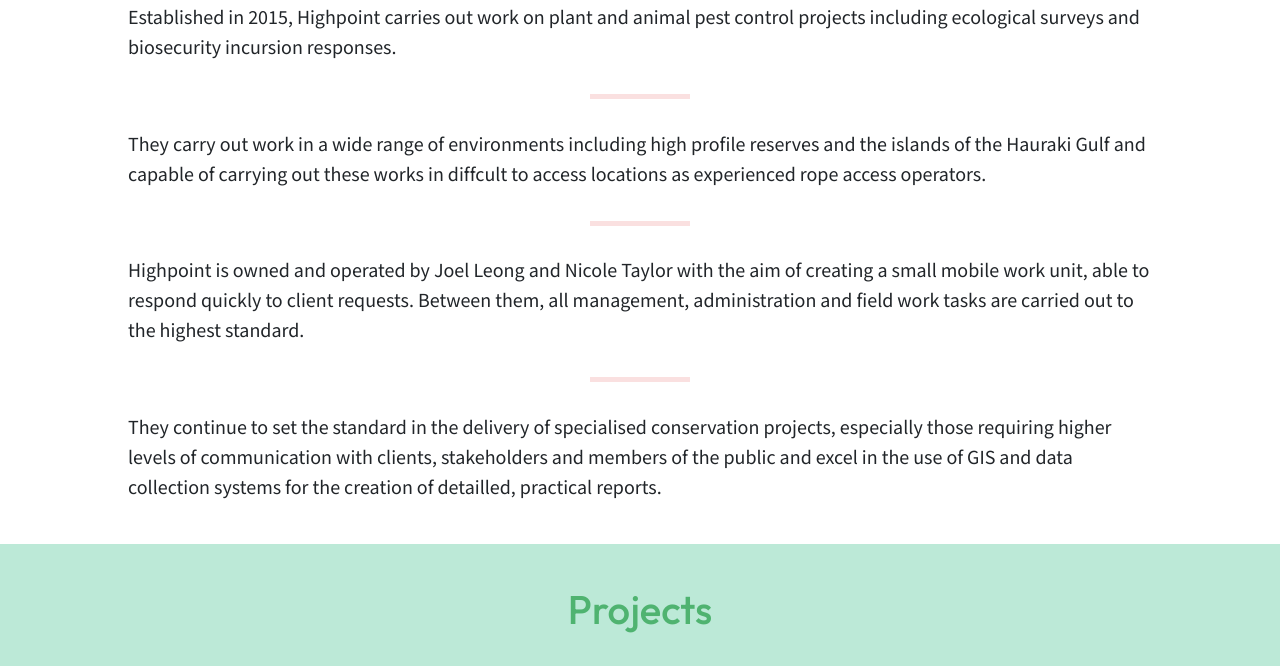
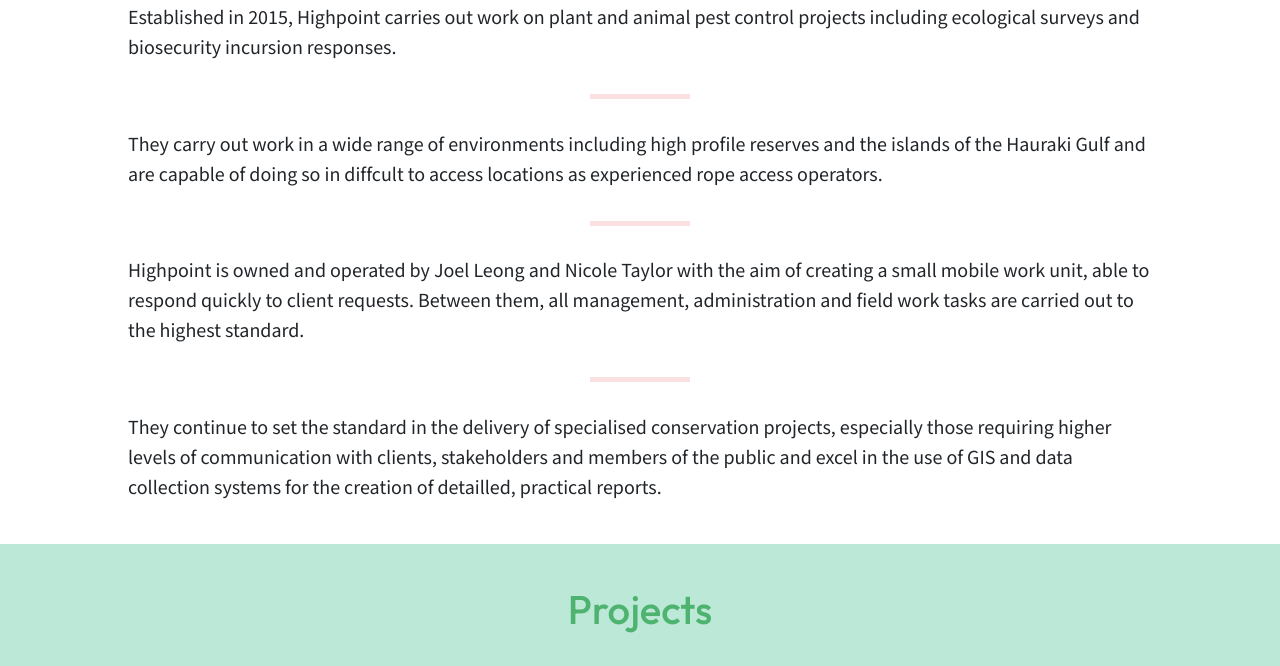
Before and after one commit to 0ffstat/0ffstat.github.io, a plain HTML site: page index.html in a window 1280 px wide. Shown: the part 914-1580 px from the top of the page. Drawn offline with nearby package versions, Linux system fonts and the light colour scheme.

Commit message:
Update index.html

```diff
--- a/index.html
+++ b/index.html
@@ -53,7 +53,7 @@
         <hr>
         <p>
           They carry out work in a wide range of environments including high profile reserves and the islands
-          of the Hauraki Gulf and capable of carrying out these works in diffcult to access locations as experienced rope access operators.
+          of the Hauraki Gulf and are capable of doing so in diffcult to access locations as experienced rope access operators.
         </p>
         <hr>
         <p>
```
